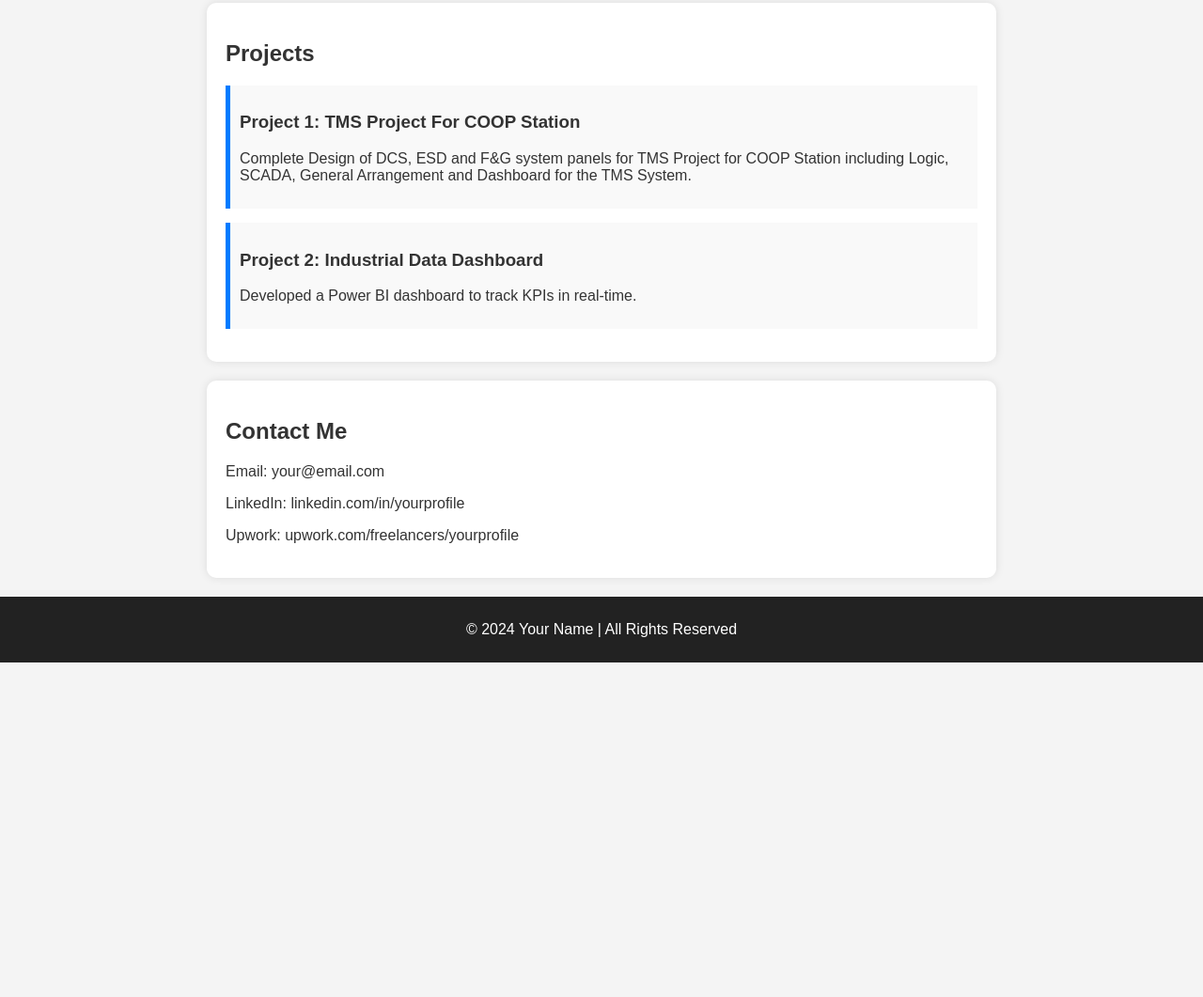
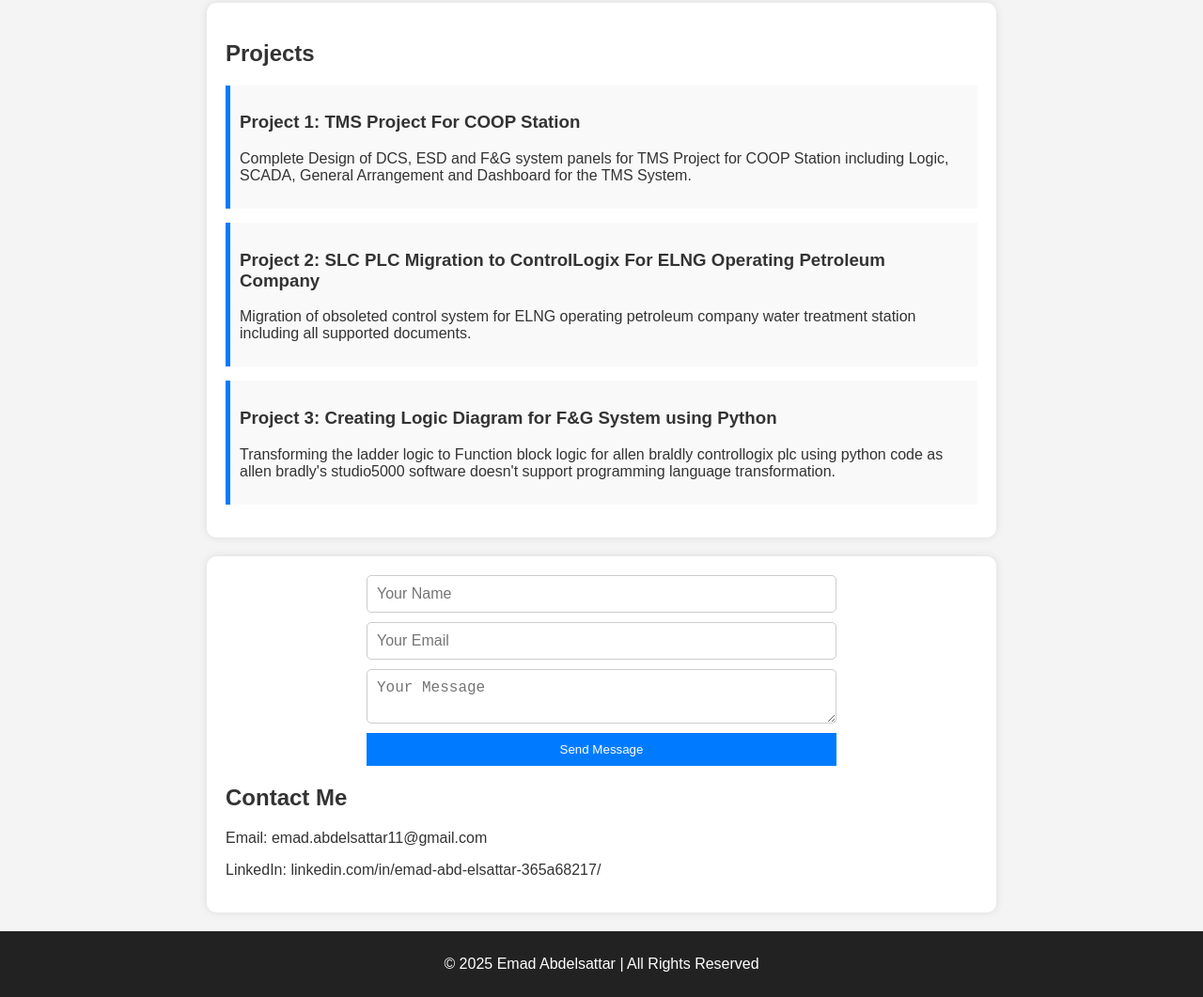
Before and after one commit to Emadd116/Portfolio, a plain HTML site: page index.html in a window 1280 px wide. Shown: the part 410-1471 px from the top of the page at 94% size. Before the commit the page ends 1115 px from the top, so only its background shows below. Drawn offline with Linux system fonts and the light colour scheme.

Commit message:
Update index.html

```diff
--- a/index.html
+++ b/index.html
@@ -30,20 +30,29 @@
             <p>Complete Design of DCS, ESD and F&G system panels for TMS Project for COOP Station including Logic, SCADA, General Arrangement and Dashboard for the TMS System.</p>
         </div>
         <div class="project">
-            <h3>Project 2: Industrial Data Dashboard</h3>
-            <p>Developed a Power BI dashboard to track KPIs in real-time.</p>
+            <h3>Project 2: SLC PLC Migration to ControlLogix For ELNG Operating Petroleum Company</h3>
+            <p>Migration of obsoleted control system for ELNG operating petroleum company water treatment station including all supported documents.</p>
+        </div>
+             <div class="project">
+            <h3>Project 3: Creating Logic Diagram for F&G System using Python</h3>
+            <p>Transforming the ladder logic to Function block logic for allen braldly controllogix plc using python code as allen bradly's studio5000 software doesn't support programming language transformation.</p>
         </div>
     </section>
 
     <section id="contact">
+        <form action="https://formspree.io/f/mblgolrb" method="POST">
+    <input type="text" name="name" placeholder="Your Name" required>
+    <input type="email" name="email" placeholder="Your Email" required>
+    <textarea name="message" placeholder="Your Message" required></textarea>
+    <button type="submit">Send Message</button>
+</form>
         <h2>Contact Me</h2>
-        <p>Email: your@email.com</p>
-        <p>LinkedIn: linkedin.com/in/yourprofile</p>
-        <p>Upwork: upwork.com/freelancers/yourprofile</p>
+        <p>Email: emad.abdelsattar11@gmail.com</p>
+        <p>LinkedIn: linkedin.com/in/emad-abd-elsattar-365a68217/</p>
     </section>
 
     <footer>
-        <p>© 2024 Your Name | All Rights Reserved</p>
+        <p>© 2025 Emad Abdelsattar | All Rights Reserved</p>
     </footer>
 </body>
 </html>
```
